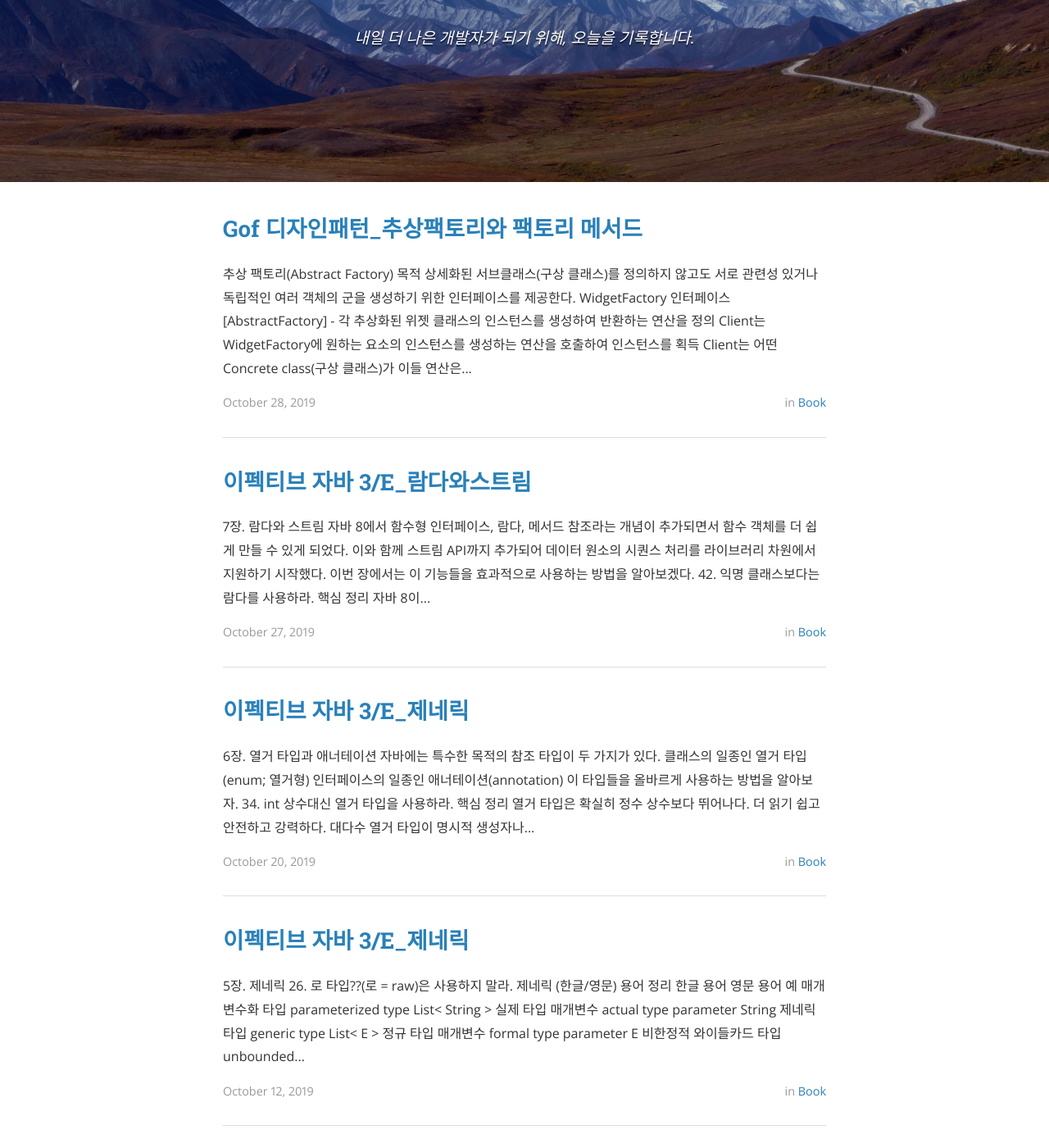
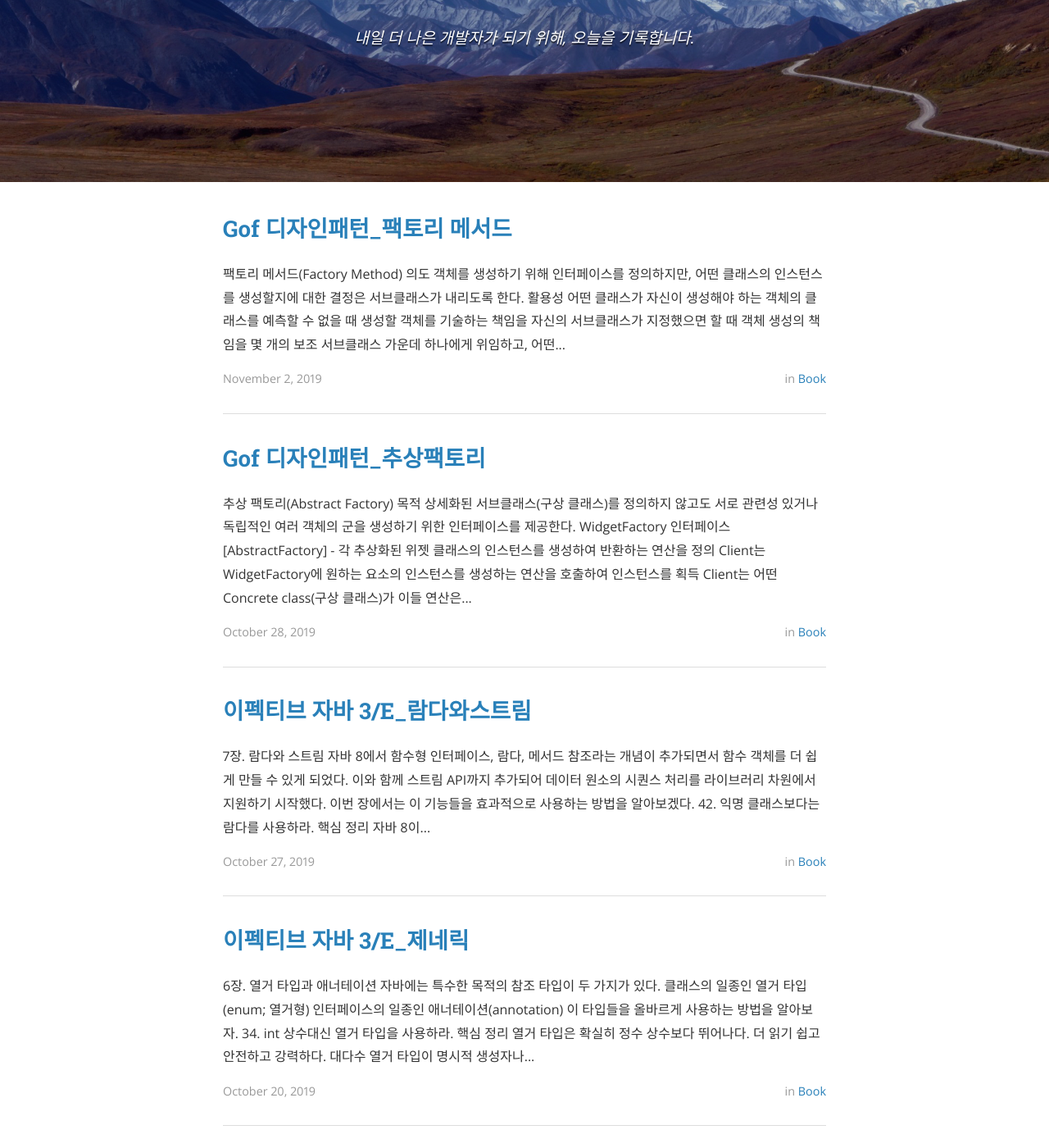
Before and after one commit to gonghojin/gonghojin.github.io, a Jekyll site: the page built from index.html, in a window 1280 px wide and 1400 px high, scrolled down 281 px. Shown: the whole window at 82% size. Built offline with Jekyll 4.4.1, drawn with Linux system fonts in a browser that asks for light colours; nearby versions of some CDN libraries; the list of posts is cut into pages by our own code; some of the changed text lies outside the part shown.

Commit message:
Add: 사내스터디_gof디자인패턴_팩토리 메서드

```diff
--- /dev/null
+++ b/_posts/book/java/gof/2019-10-28-gofpattern-factory.md
@@ -0,0 +1,46 @@
+---
+layout: post
+comments: true
+title:  "Gof 디자인패턴_팩토리 메서드"
+date:   2019-11-02 00:00:00
+author: Gongdel
+categories: Book
+tags:	 Java Book Gof 사내스터디
+cover:  "/assets/instacode.png"
+---
+## 팩토리 메서드(Factory Method)
+### 의도
+객체를 생성하기 위해 인터페이스를 정의하지만, `어떤 클래스의 인스턴스를 생성할지에 대한 결정`은 서브클래스가 내리도록 한다.
+
+### 활용성
++ 어떤 클래스가 자신이 생성해야 하는 객체의 클래스를 예측할 수 없을 때
++ 생성할 객체를 기술하는 책임을 자신의 서브클래스가 지정했으면 할 때
++ 객체 생성의 책임을 몇 개의 보조 서브클래스 가운데 하나에게 위임하고, 어떤 서브클래스가 위임자인지에 대한 정보를 국소화시키고 싶을 때
+
+### 구조
+![Image Alt 텍스트](/assets/gof/images/factorymethod.png)
+
++ Product(Vehicle): 팩토리 메서드가 생성하는 객체의 인터페이스를 정의
++ ConcreteProduct(Truck, Car...): Product 클래스에 정의된 인터페이스를 실제로 구현
++ Creator(VehicleFactory): Product 타입의 객체를 반환하는 팩토리 메서드를 선언한다.
+	+ 팩토리 메서드를 기본적으로 구현하는데, 이 구현에서는 ConcreteProduct 객체를 반환한다.
+	+ 또한 Product 객체의 생성을 위해 팩토리 메서드를 호출한다.
++ ConcreteCreator(CarFactory, TruckFactory): 팩토리 메서드를 재정의하여 ConcreteProduct의 인스턴스를 반환한다.
+
+### 협력방법
++ Creator는 자신의 서브클래스를 통해 실제 필요한 팩토리 메서드를 정의하여 적절한 ConcreteProduct의 인스턴스를 반환할 수 있게 한다.
+
+### 결과
+팩토리 메서드 패턴은 응용프로그램에 국한된 클래스가 코드에 종속되지 않도록 해준다.
+응용프로그램은 Product 클래스에 정의된 인터페이스와만 동작하도록 코드가 만들어지기 때문에, 사용자가 정의한 어떤 ConcreteProduct 클래스와도 동작할 수 있게 된다.
+
+### 구현
++ 구현 방법은 크게 두가지
+	1. Creator 클래스를 추상 클래스로 정의하고, 정의한 팩토리 메서드에 대한 구현은 제공하지 않는 경우
+	2. Creator가 구체 클래스이고, 팩토리 메서드에 대한 기본 구현을 제공하는 경우
+
+### [예제코드](https://github.com/gonghojin/educations/tree/master/java_designpattern/src/creation/factory/method)
+
+---
+- 참조
+	+ Gof의 디자인 패턴
--- a/_posts/book/java/gof/2019-10-28-gofpattern.md
+++ b/_posts/book/java/gof/2019-10-28-gofpattern.md
@@ -1,7 +1,7 @@
 ---
 layout: post
 comments: true
-title:  "Gof 디자인패턴_추상팩토리와 팩토리 메서드"
+title:  "Gof 디자인패턴_추상팩토리"
 date:   2019-10-28 00:00:00
 author: Gongdel
 categories: Book
@@ -69,5 +69,8 @@ ModifiWidgetFactory, PMWidgetFactory[WidgetFactory를 상속받는 Concrete Clas
 	- AbstractFactory에는 생성할 각 제품의 종류별로 서로 다른 연산(CreateProductA(), CreateProductB())을 정의한다.
 	따라서 새로운 종류의 제품이 추가되면 AbstractFactory의 인터페이스에도 새로운 연산을 추가해야 한다.
 
+### [예제코드](https://github.com/gonghojin/educations/tree/master/java_designpattern/src/creation/factory/abstractf)
 
-### [예제코드](https://github.com/gonghojin/educations/tree/master/java_designpattern/src/creation/factory/abstractf)
+---
+- 참조
+	+ Gof의 디자인 패턴
```
Also changed, not shown: assets/gof/images/factorymethod.png (added).
